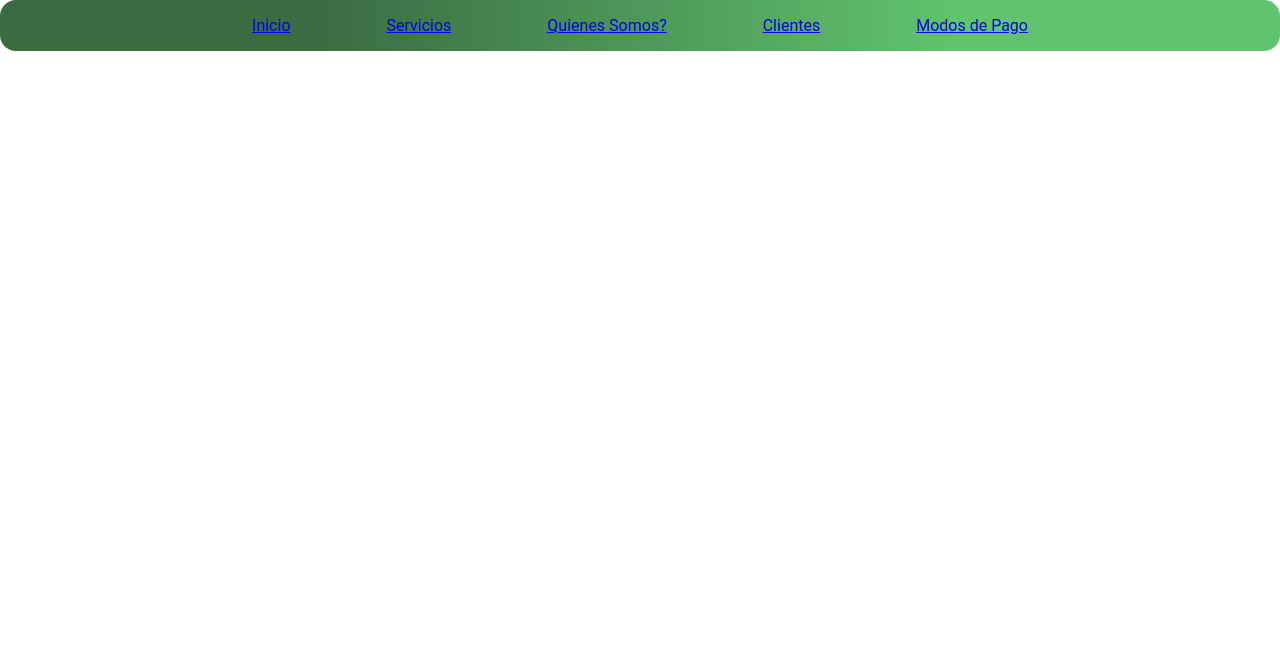
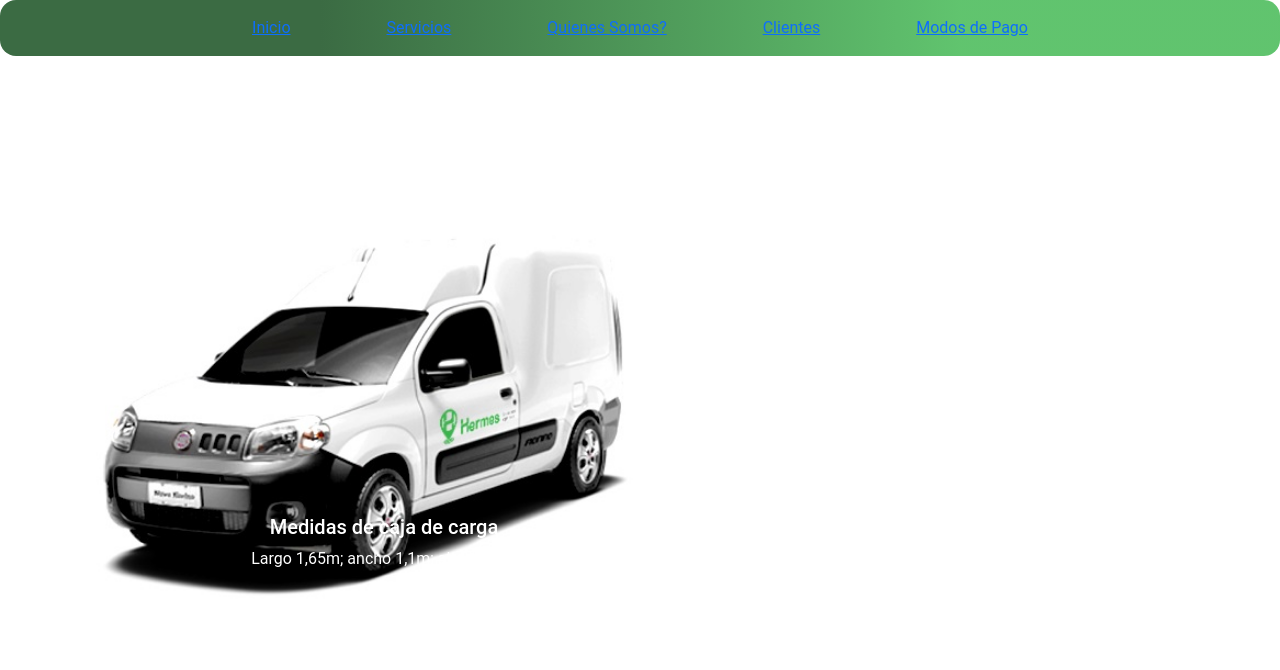
Before and after one commit to Bressser/hermes-logistica, a plain HTML site: page pages/servicios.html in a window 1280 px wide. Drawn offline with nearby package versions, Linux system fonts and the light colour scheme.

Commit message:
Primer commit

```diff
--- a/css/style.css
+++ b/css/style.css
@@ -202,3 +202,8 @@ h1 {
     min-height: auto;
     padding: 10% 10%;
 }
+
+.servicio-img {
+    width: 60%;
+    height: 60%;
+}
--- a/pages/servicios.html
+++ b/pages/servicios.html
@@ -7,6 +7,7 @@
     <link rel="shortcut icon" href="../img/logo.png">
     <title>Hermes - Servicios</title>
     <link rel="stylesheet" href="../css/style.css">
+    <link href="https://cdn.jsdelivr.net/npm/bootstrap@5.3.0/dist/css/bootstrap.min.css" rel="stylesheet" integrity="sha384-9ndCyUaIbzAi2FUVXJi0CjmCapSmO7SnpJef0486qhLnuZ2cdeRhO02iuK6FUUVM" crossorigin="anonymous">
 </head>
 
 <body>
@@ -33,7 +34,50 @@
         </ul>
     </nav>
 
-
+    <main>
+        <section class="servicio-img">
+        <div id="carouselExampleCaptions" class="carousel slide" data-bs-ride="false">
+            <div class="carousel-indicators">
+              <button type="button" data-bs-target="#carouselExampleCaptions" data-bs-slide-to="0" class="active" aria-current="true" aria-label="Slide 1"></button>
+              <button type="button" data-bs-target="#carouselExampleCaptions" data-bs-slide-to="1" aria-label="Slide 2"></button>
+              <button type="button" data-bs-target="#carouselExampleCaptions" data-bs-slide-to="2" aria-label="Slide 3"></button>
+            </div>
+            <div class="carousel-inner">
+              <div class="carousel-item active">
+                <img src="../img/producto-1.jpg" class="d-block w-100" alt="Miniflete">
+                <div class="carousel-caption d-none d-md-block">
+                  <h5>Medidas de caja de carga</h5>
+                  <p>Largo 1,65m; ancho 1,1m; alto 1,15m.</p>
+                  <p>Carga MAX: 650kg</p>
+                </div>
+              </div>
+              <div class="carousel-item">
+                <img src="../img/producto-2.jpg" class="d-block w-100" alt="Flete-Chico">
+                <div class="carousel-caption d-none d-md-block">
+                  <h5>Second slide label</h5>
+                  <p>Some representative placeholder content for the second slide.</p>
+                </div>
+              </div>
+              <div class="carousel-item">
+                <img src="../img/producto-4.jpg" class="d-block w-100" alt="Flete-Grande">
+                <div class="carousel-caption d-none d-md-block">
+                  <h5>M</h5>
+                  <p>Some representative placeholder content for the third slide.</p>
+                </div>
+              </div>
+            </div>
+            <button class="carousel-control-prev" type="button" data-bs-target="#carouselExampleCaptions" data-bs-slide="prev">
+              <span class="carousel-control-prev-icon" aria-hidden="true"></span>
+              <span class="visually-hidden">Previous</span>
+            </button>
+            <button class="carousel-control-next" type="button" data-bs-target="#carouselExampleCaptions" data-bs-slide="next">
+                <span class="carousel-control-next-icon" aria-hidden="true"></span>
+                <span class="visually-hidden">Next</span>
+            </button>
+        </div>
+        <script src="https://cdn.jsdelivr.net/npm/bootstrap@5.3.0/dist/js/bootstrap.bundle.min.js" integrity="sha384-geWF76RCwLtnZ8qwWowPQNguL3RmwHVBC9FhGdlKrxdiJJigb/j/68SIy3Te4Bkz" crossorigin="anonymous"></script>
+    </section>
+    </main>
 </body>
 
 </html>
```
Also changed, not shown: img/producto-1.jpg (added), img/producto-2.jpg (added), img/producto-4.jpg (added).
